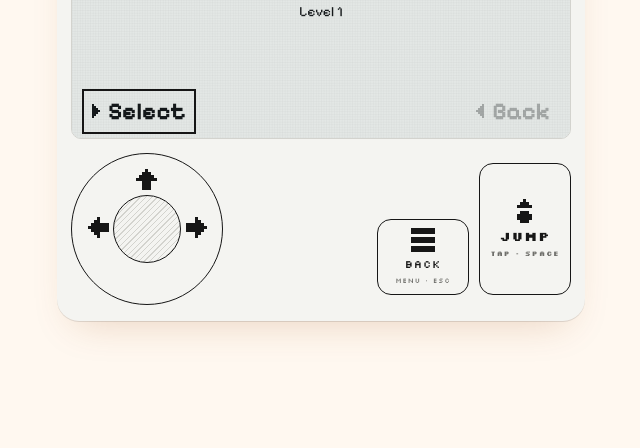
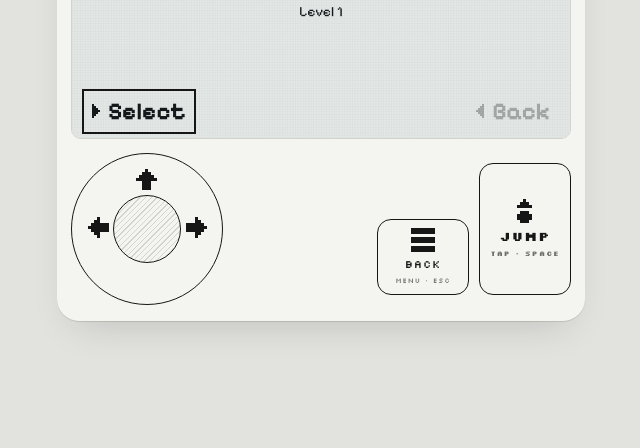
Before and after one commit to Lokendrakushwah12/bounce, a plain HTML site: page index.html in a window 1280 px wide. Shown: the part 352-800 px from the top of the page, without its empty margins (319-959 px from the left). Drawn offline with Linux system fonts and the light colour scheme.

Commit message:
Neutral grey background
Co-Authored-By: Claude Opus 5.5 <noreply@anthropic.com>

```diff
--- a/index.html
+++ b/index.html
@@ -4,16 +4,16 @@
 <title>Monochrome Bounce</title>
 <link rel="stylesheet" href="https://fonts.googleapis.com/css2?family=Pixelify+Sans:wght@400;700&family=Silkscreen:wght@400;700&display=swap">
 <style>
-  /* ponytail: single visual world (1-bit LCD on a saffron ground), no theme switch */
+  /* ponytail: single visual world (1-bit LCD on a neutral grey ground), no theme switch */
   :root{
-    --feed:#fff8f0; --feed-ink:#161616;
+    --feed:#e2e2df; --feed-ink:#161616;
     --card:#f4f4f1; --ink:#161616; --ink-2:#6e6e6a; --rule:#d3d3ce; --press:#e3e3de;
     --lcd:#e3e7e5; --px:#15191b;
     --pix:"Pixelify Sans","Silkscreen",monospace; --lab:"Silkscreen","Courier New",monospace;
   }
   html,body{margin:0;background:var(--feed);color:var(--feed-ink);font-family:var(--lab)}
   .post{max-width:560px;min-height:100vh;box-sizing:border-box;margin:0 auto;padding:24px 16px;display:grid;align-content:center}
-  .phone{background:var(--card);color:var(--ink);border-radius:22px;padding:14px 14px 16px;box-shadow:0 1px 0 rgba(22,22,22,.12),0 18px 40px -18px rgba(150,70,0,.22);user-select:none;-webkit-user-select:none;touch-action:manipulation}
+  .phone{background:var(--card);color:var(--ink);border-radius:22px;padding:14px 14px 16px;box-shadow:0 1px 0 rgba(22,22,22,.12),0 18px 40px -18px rgba(0,0,0,.18);user-select:none;-webkit-user-select:none;touch-action:manipulation}
   .top{display:flex;justify-content:space-between;align-items:baseline;font-family:var(--lab);font-size:10px;letter-spacing:.08em;text-transform:uppercase}
   .logo{font-size:13px;font-weight:700;letter-spacing:.24em}
   [data-icon]{display:inline-flex;line-height:0}
```
